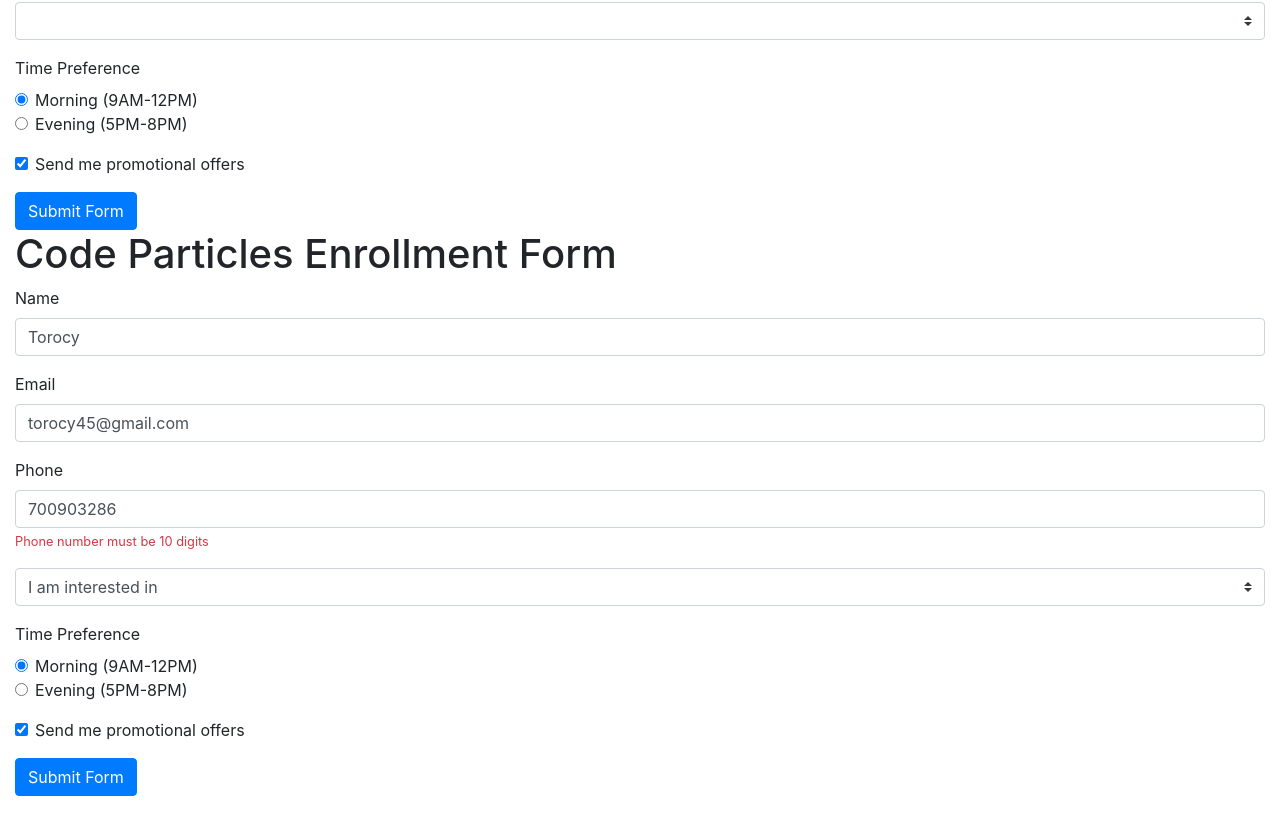
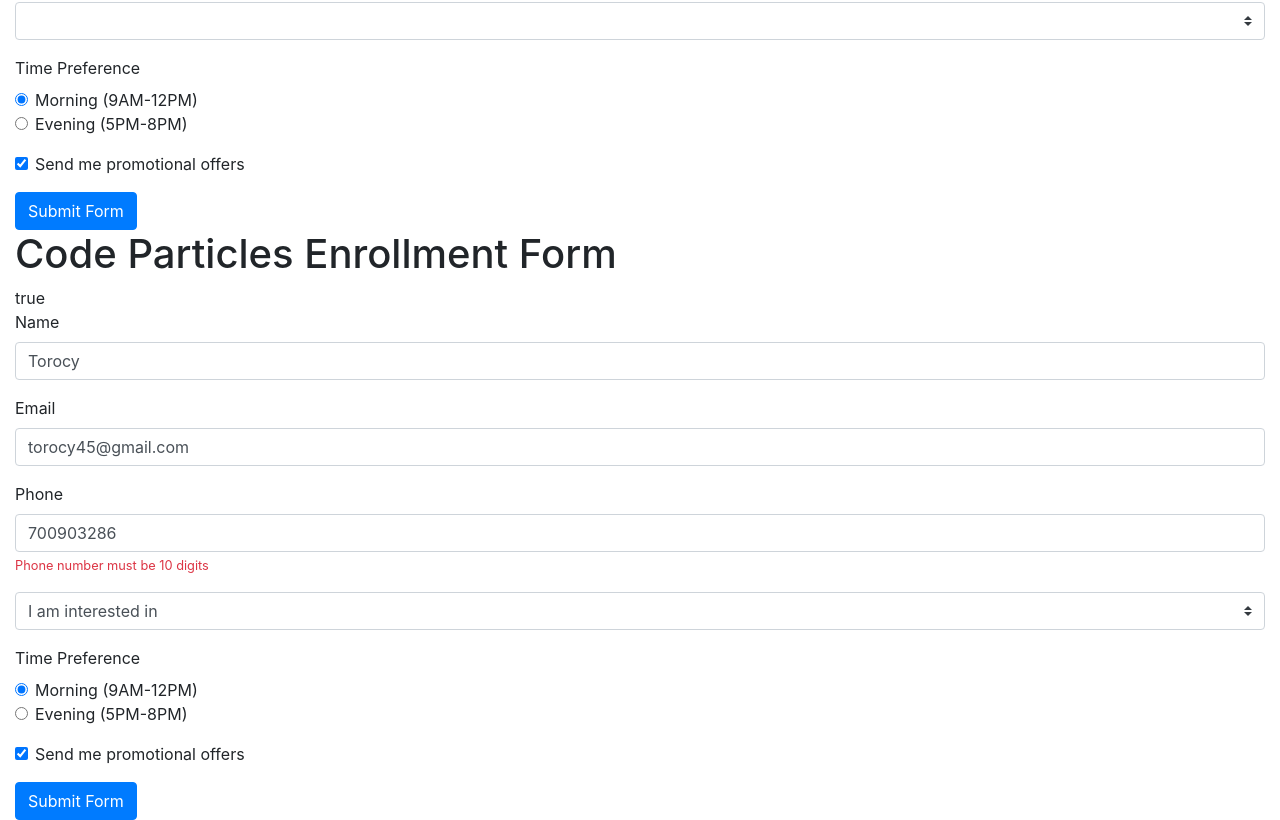
Before and after one commit to Torocy/Template-forms, an Angular app: page / in a window 1280 px wide. Shown: the part 393-1213 px from the top of the page. Before the commit the page ends 1189 px from the top, so only its background shows below. Built offline with nearby package versions, Linux system fonts and the light colour scheme.

Commit message:
demonstrate form validation using ngForm

```diff
--- a/src/app/app.component.html
+++ b/src/app/app.component.html
@@ -79,8 +79,8 @@ For each of the classes,Angular provides an associated property on the ngModel d
 The property is basically the same with the class with the ng- removed-->
   <div class="container-fluid">
     <H1>Code Particles Enrollment Form</H1>
-    <form #userForm="ngForm">
-
+    <form #userForm="ngForm"><!--ngForm provides the overall form validation of the entire form-->
+      {{userForm.form.valid}}
       <div class="form-group">
         <label>Name</label><!--add a template reference variable #name to the name input
            element then bind to the input className property
```
